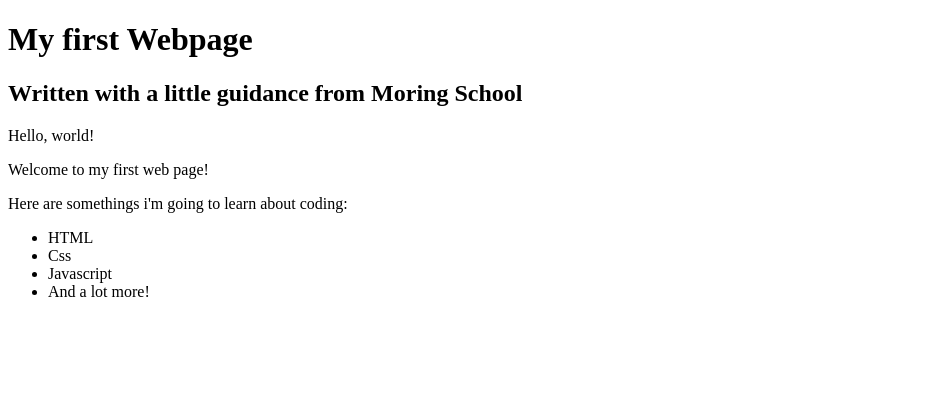
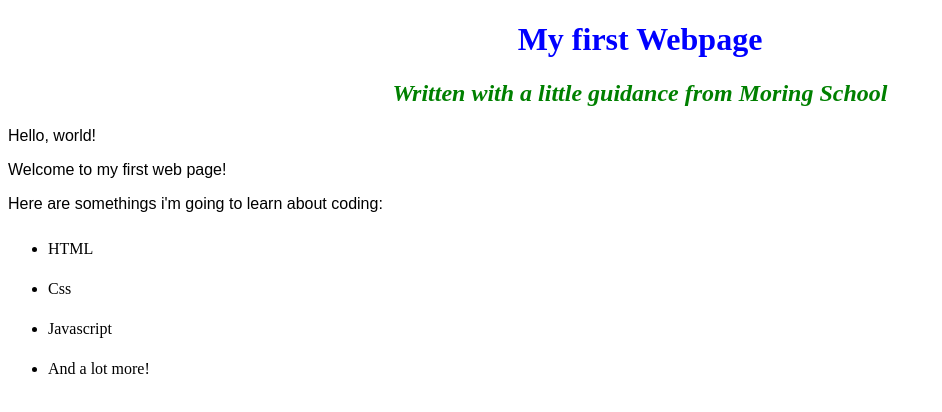
Before and after one commit to macmillankimutai/my-first-webpage, a plain HTML site: page index.html in a window 1280 px wide. Shown: the whole page, without its empty margins (0-942 px from the left). Drawn offline with Linux system fonts and the light colour scheme.

Commit message:
Change name of my-first-webpage.html to index.html

```diff
--- /dev/null
+++ b/css/styles.css
@@ -0,0 +1,15 @@
+h1{
+  color: blue;
+  text-align: center;
+}
+h2{
+  color: green;
+  font-style: italic;
+  text-align: center;
+}
+p{
+  font-family: sans-serif;
+}
+ul{
+  line-height: 40px;
+}
--- a/my-first-webpage.html
+++ b/index.html
@@ -2,6 +2,7 @@
 <html>
 <head>
    <title>My first webpage!</title>
+   <link href="css/styles.css" rel="stylesheet" type="text/css">
 </head>
 <body>
   <h1>My first Webpage</h1>
```
Also changed, not shown: favorite-things.html (added, +24 -0 lines), images/the-world-ends-with-you-black-background-dark-wallpaper.jpg (added).
